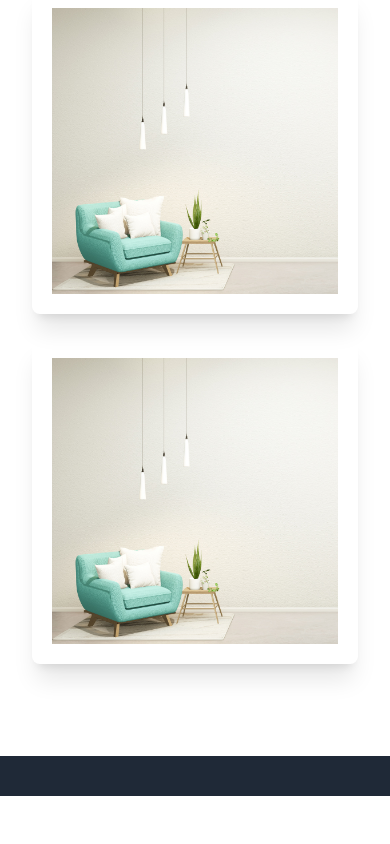
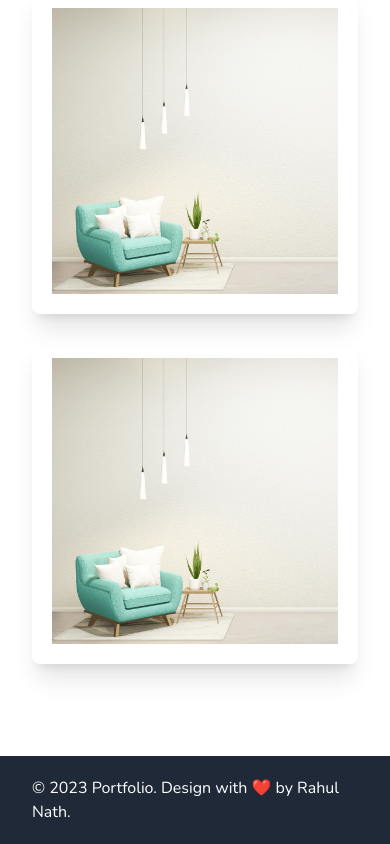
Before and after one commit to Rna1h/portfolio, a website: page index.html in a window 390 px wide. Shown: the part 5182-6026 px from the top of the page. Before the commit the page ends 5978 px from the top, so only its background shows below. Drawn offline with nearby package versions, Linux system fonts and the light colour scheme.

Commit message:
fixed footer

```diff
--- a/index.html
+++ b/index.html
@@ -230,7 +230,7 @@
     <!-- footer -->
     <div class="w-full bg-gray-800">
         <div class="container mx-auto py-5 flex items-center justify-evenly px-8">
-            <span class="hidden md:block font-medium text-white">© 2023 Portfolio. Design with ❤️ by Rahul Nath.</span>
+            <span class="text-white">© 2023 Portfolio. Design with ❤️ by Rahul Nath.</span>
         </div>
     </div>
 
```
